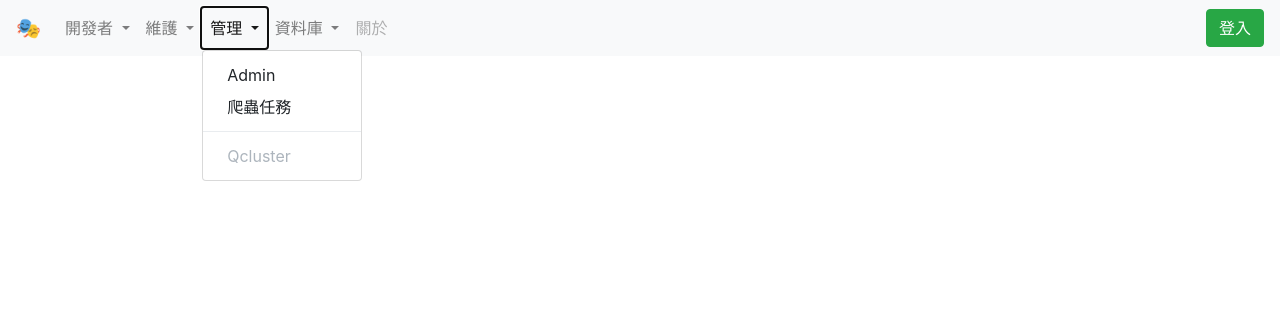
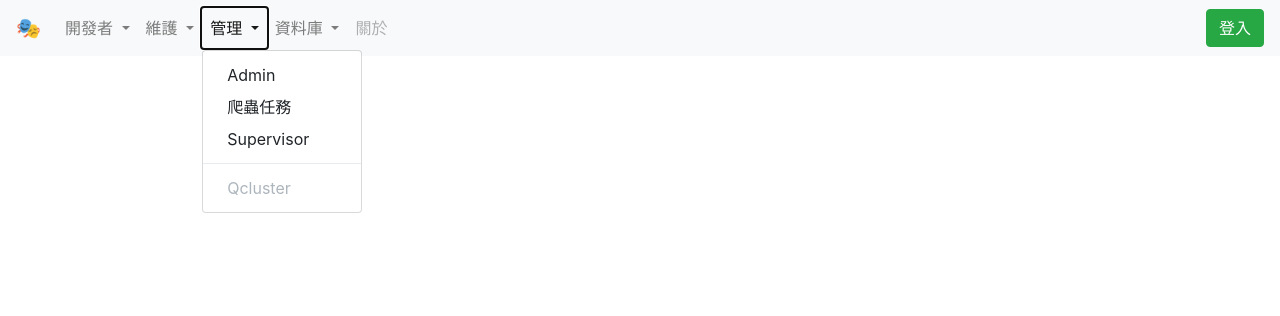
Before and after one commit to yellowsoar/musical_activity_viewer, a Django app: template src/opendata_tw/templates/base.html in a window 1280 px wide, after a click on "管理". Shown: the top 316 px of the page. Run offline with Django 5.2, Linux system fonts and the light colour scheme; the template is opened without the code that fills it, so the values that code supplies are empty; parts of the project's set-up code (start-up, migrations or seed data) failed here and were passed over.

Commit message:
feat: supervisor web UI on navbar

```diff
--- a/src/opendata_tw/templates/base.html
+++ b/src/opendata_tw/templates/base.html
@@ -51,6 +51,7 @@
         <div class="dropdown-menu">
           <a class="dropdown-item" href="/admin/">Admin</a>
           <a class="dropdown-item" href="{% url 'list_django_q_schedule' %}">爬蟲任務</a>
+          <a class="dropdown-item" href="/supervisor/">Supervisor</a>
           <div class="dropdown-divider"></div>
           <a class="dropdown-item disabled" href="">Qcluster</a>
         </div>
```
